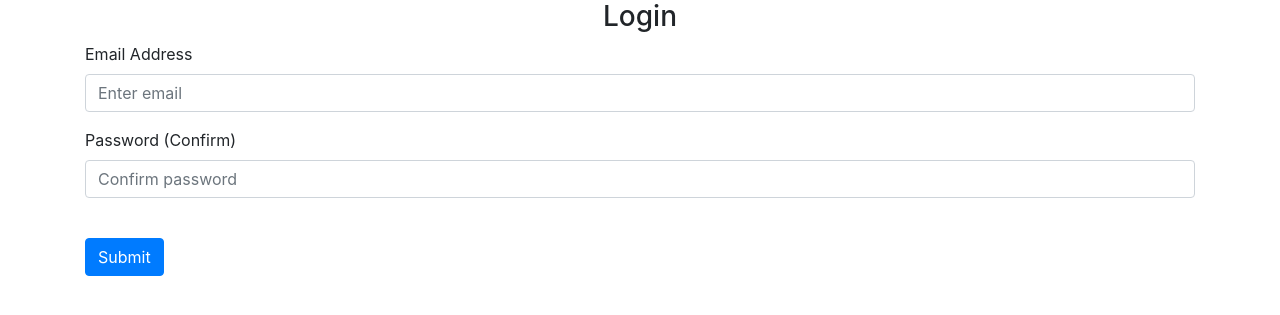
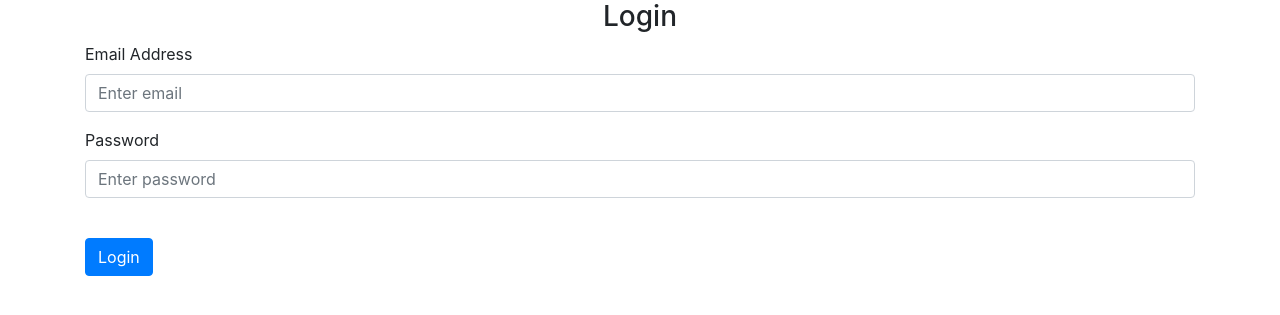
Before and after one commit to AdarshMundra/FlaskWebAPP, a Flask app: page /login in a window 1280 px wide. Shown: the part 56-371 px from the top of the page. Run offline with Flask 2, Linux system fonts and the light colour scheme; some libraries are stand-ins or nearby versions.

Commit message:
Second Commit

```diff
--- a/main.py
+++ b/main.py
@@ -2,5 +2,5 @@ from website import create_app
 
 app = create_app()
 
-if __name__ =='__main__':
+if __name__ == '__main__':
     app.run(debug=True)
--- a/website/templates/login.html
+++ b/website/templates/login.html
@@ -1,5 +1,5 @@
-{% extends "base.html" %}{% block title %}Login{% endblock %}
-{% block content %}
+{% extends "base.html" %} {% block title %}Login{% endblock %} {% block content
+  %}
   <form method="POST">
     <h3 align="center">Login</h3>
     <div class="form-group">
@@ -13,16 +13,16 @@
       />
     </div>
     <div class="form-group">
-          <label for="password">Password (Confirm)</label>
+      <label for="password">Password</label>
       <input
         type="password"
         class="form-control"
         id="password"
         name="password"
-            placeholder="Confirm password"
+        placeholder="Enter password"
       />
     </div>
     <br />
-        <button type="submit" class="btn btn-primary">Submit</button>
+    <button type="submit" class="btn btn-primary">Login</button>
   </form>
   {% endblock %}
--- a/website/templates/sign_up.html
+++ b/website/templates/sign_up.html
@@ -1,6 +1,5 @@
-{% extends "base.html" %}{% block title %}Sign Up{% endblock %}
-{% block content %}
-
+{% extends "base.html" %} {% block title %}Sign Up{% endblock %} {% block
+  content %}
   <form method="POST">
     <h3 align="center">Sign Up</h3>
     <div class="form-group">
```
Also changed, not shown: website/__init__.py (+5 -5 lines), website/views.py (+5 -2 lines), website/models.py (line endings or trailing spaces), website/static/index.js (indentation only), website/templates/home.html (indentation only). Lines whose indentation alone changed are shown as unchanged.
